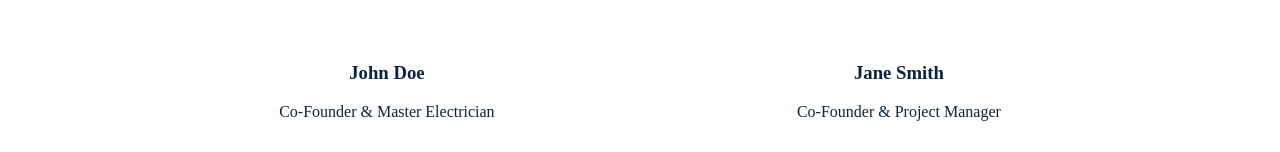
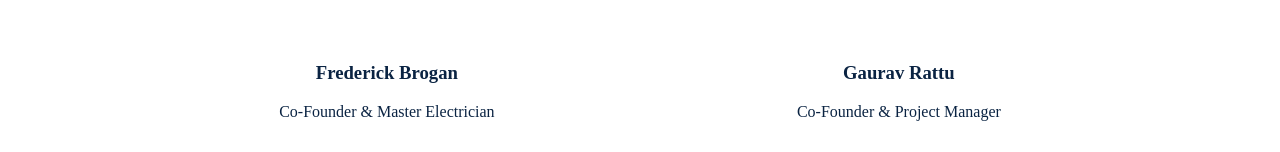
Before and after one commit to FMB2K9/F-G-West-London-Power, a plain HTML site: page about.html in a window 1280 px wide. Shown: the part 444-596 px from the top of the page. Drawn offline with Linux system fonts and the light colour scheme.

Commit message:
Update about.html

```diff
--- a/about.html
+++ b/about.html
@@ -36,11 +36,11 @@
             <h2>Meet the Team</h2>
             <div class="team-members">
                 <div class="team-member">
-                    <h3>John Doe</h3>
+                    <h3>Frederick Brogan</h3>
                     <p>Co-Founder & Master Electrician</p>
                 </div>
                 <div class="team-member">
-                    <h3>Jane Smith</h3>
+                    <h3>Gaurav Rattu</h3>
                     <p>Co-Founder & Project Manager</p>
                 </div>
             </div>
```
